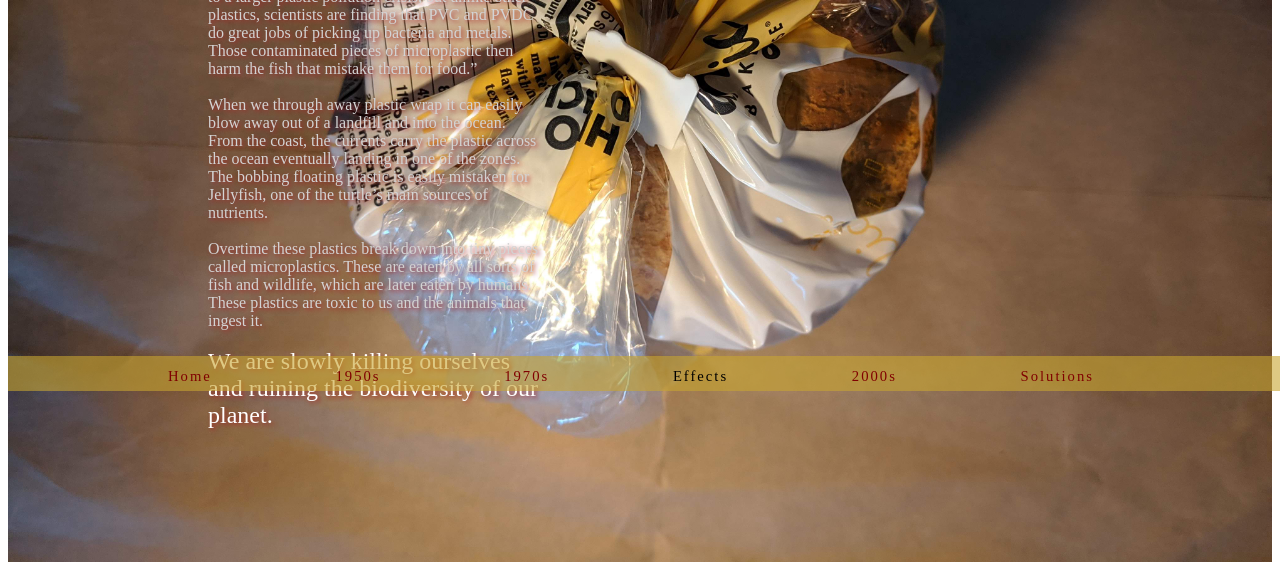
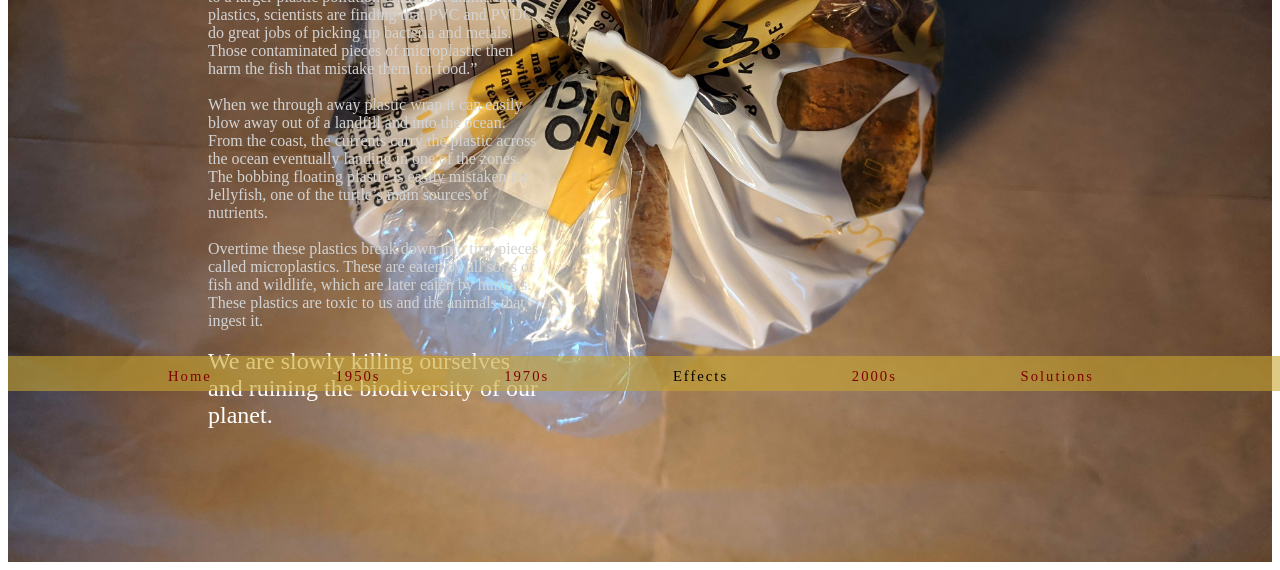
Before and after one commit to samgpickett/InteractionProject2SamPickett, a plain HTML site: page effects.html in a window 1280 px wide. Shown: the part 394-964 px from the top of the page. Drawn offline with Linux system fonts and the light colour scheme.

Commit message:
Update effects.css

```diff
--- a/css/effects.css
+++ b/css/effects.css
@@ -69,7 +69,6 @@
             width: 26vw;
             margin-left: 200px;
             padding-top: 340px;
-            text-shadow: 2px 2px 4px brown;
             position: absolute;
             z-index: 1;
 
```
